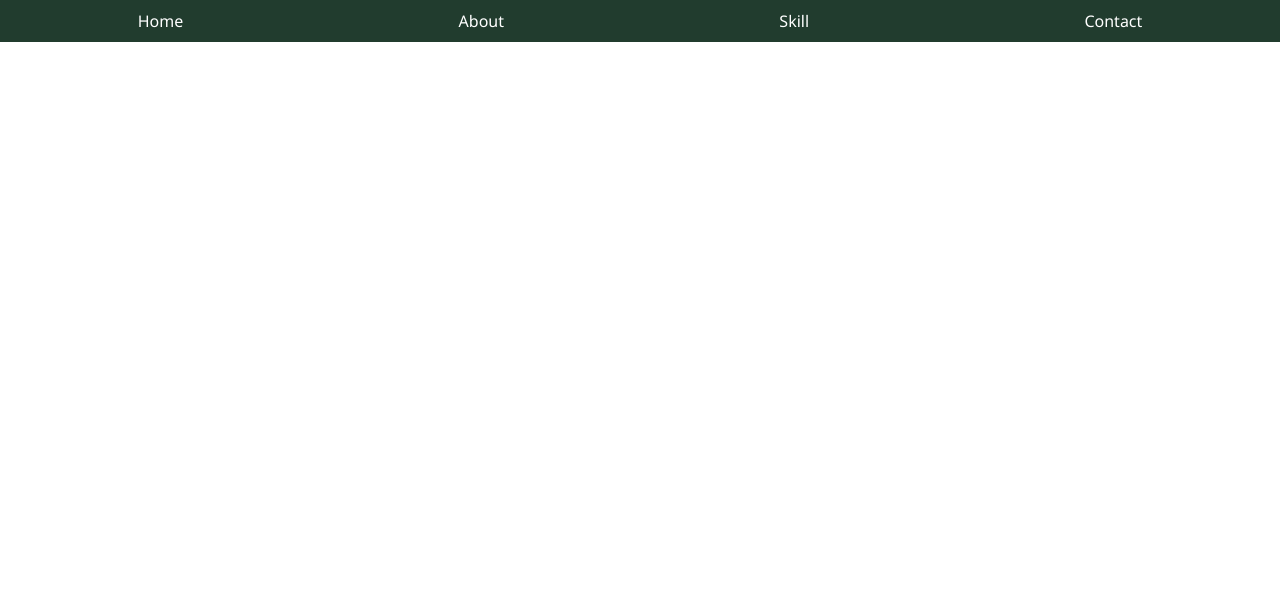
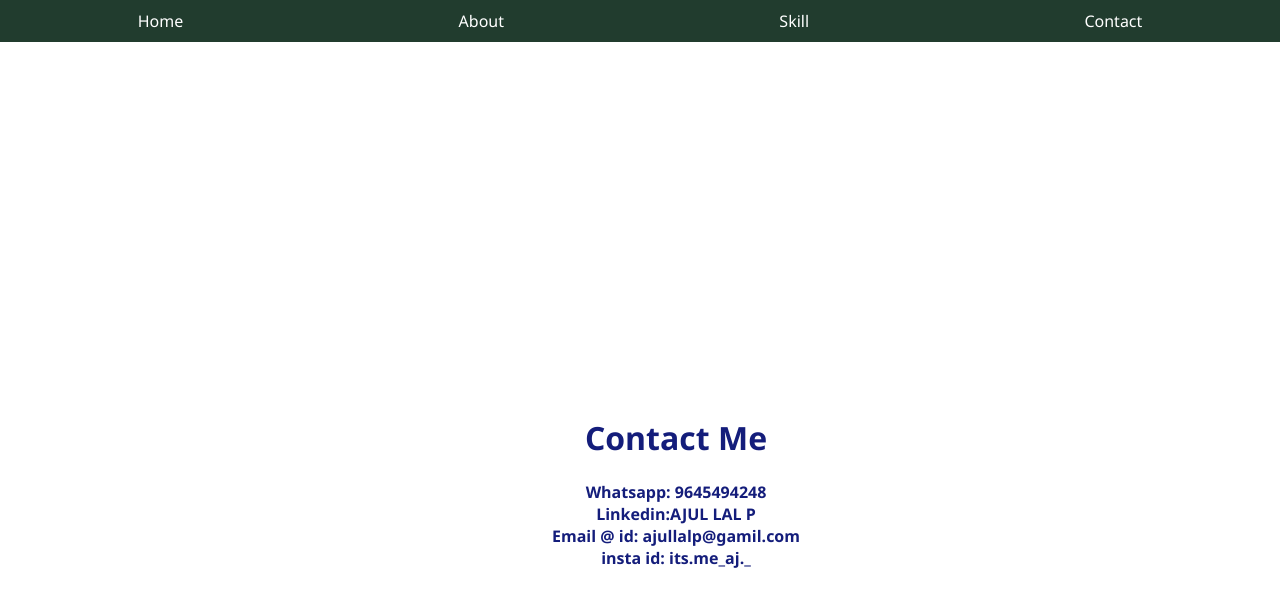
Before and after one commit to Mstgamer/Portfolio-using-html-css, a plain HTML site: page Contact.html in a window 1280 px wide. Drawn offline with Linux system fonts and the light colour scheme.

Commit message:
first commit

```diff
--- a/Contact.html
+++ b/Contact.html
@@ -17,12 +17,12 @@
         </nav>
     </div>
     <div class="aout">
-    <h1 align="center">Contact Me </h1>
+    <h1 ><b>Contact Me</b> </h1>
     <br>
-        <ul>Whatsapp: 9645494248</ul>
-        <ul>Linkedin:AJUL LAL P</ul>
-        <ul>Email @ id: ajullalp@gamil.com</ul>
-        <ul>insta id: its.me_aj._</ul>
+        <ul><b>Whatsapp: 9645494248</b></ul>
+        <ul><b>Linkedin:AJUL LAL P</b></ul>
+        <ul><b>Email @ id: ajullalp@gamil.com</b></ul>
+        <ul><b>insta id: its.me_aj._</b></ul>
     </div>
 </div>
 </body>
--- a/test.css
+++ b/test.css
@@ -8,7 +8,7 @@ nav{
     justify-content: space-around;
 }
 .hm{
-    background-image: url(hack.jpg);
+    background-image: url(hack1.png);
     background-size: cover;
 }
 .hm1{
@@ -16,16 +16,19 @@ nav{
 
 }
 .abt{
-    background-image: url(abot.jpeg);
+    background-image: url(aboutimg.avif);
     background-size: cover;
 }
 #abou{
     color:white;
 }
 .aout{
-    color: white;
-text-align: center;
-margin-top: 6%;
+    color: rgb(20, 29, 123);
+
+text-align:center;
+margin-top: 13%;
+padding-left: 4.5rem;
+padding-top: 13rem;
 }
 .cntct{
     background-image: url(cont.jpg);
@@ -51,3 +54,7 @@ margin-top: 6%;
 .font{
     font-family: 'Segoe UI', Tahoma, Geneva, Verdana, sans-serif;
 }
+h3{
+    padding-left: 7rem;
+    padding-right: 7rem;
+}
```
Also changed, not shown: aboutimg.avif (added), hack.jpg (deleted), hack1.png (added).
